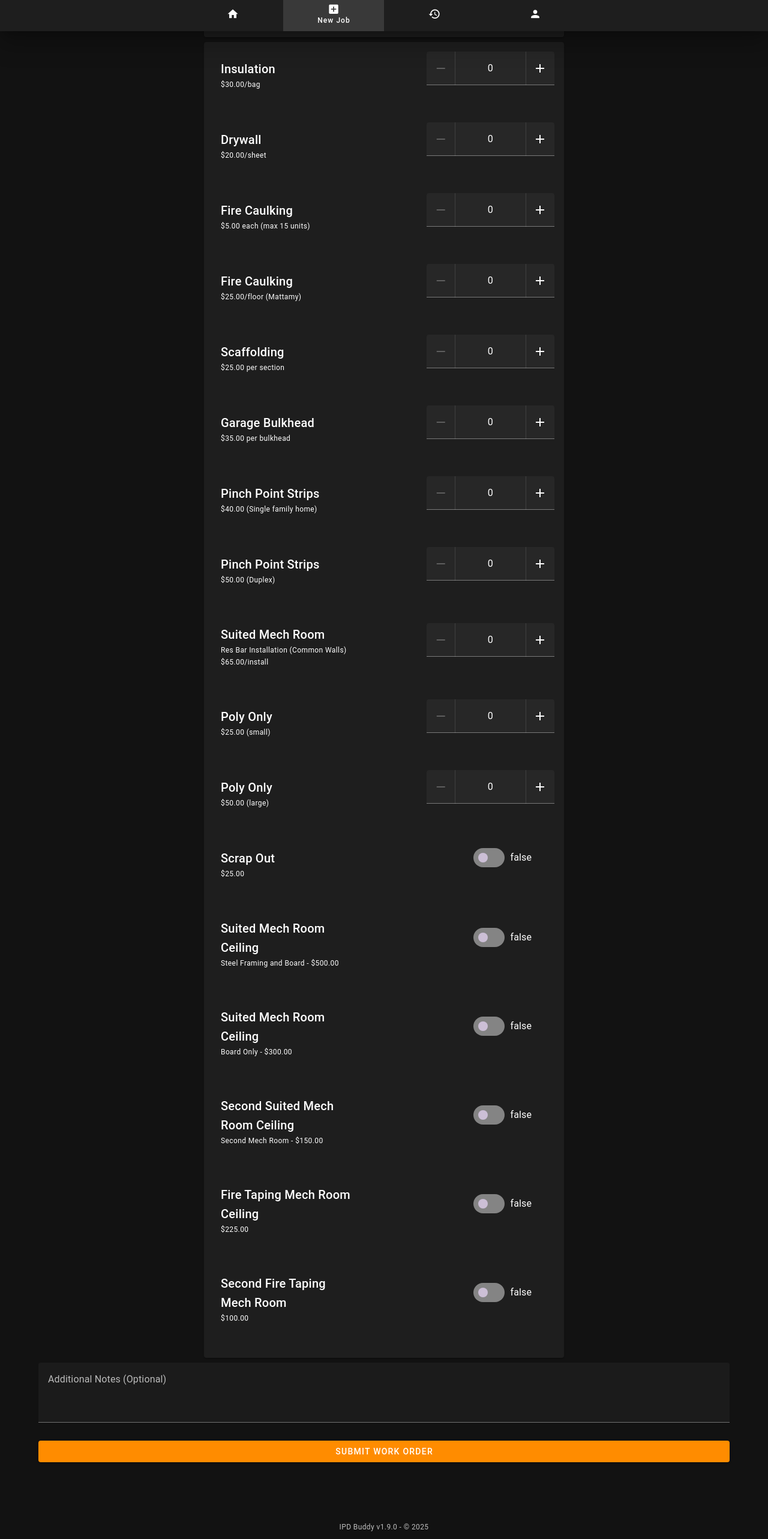
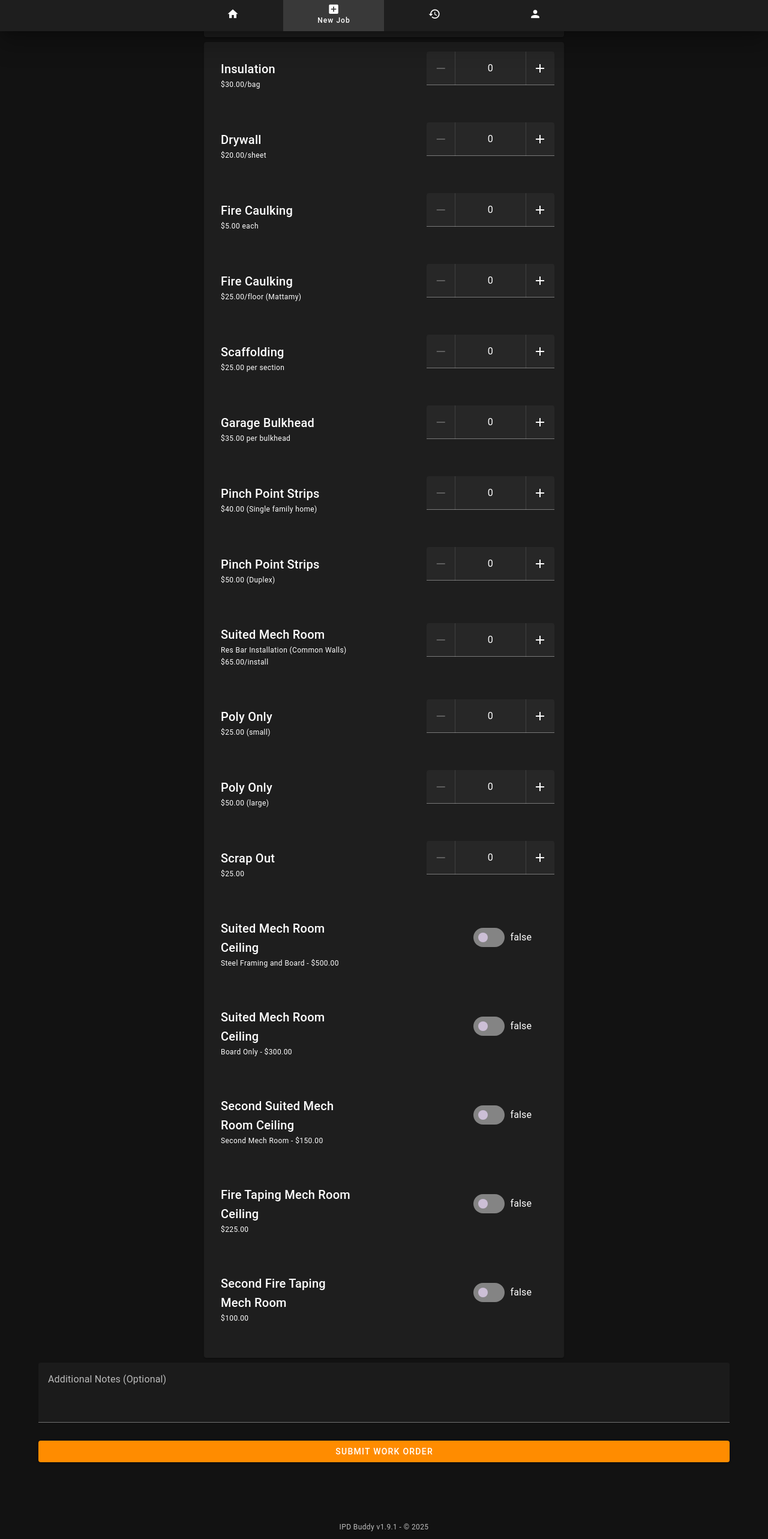
Before and after one commit to CHZelaya/IPD-Buddy-PWA, a Vue app: page /newJob in a window 1280 px wide. Shown: the part 748-3314 px from the top of the page at 60% size. Built offline with nearby package versions, Linux system fonts and the light colour scheme; no server answers; sample sign-in values are in the browser's storage; a small style sheet from the web is missing.

Commit message:
[REFACTOR] Adding changes to dev branch Removed limits on FIRE CAULKING & changed SCRAPOUT from Toggle to Quantity

```diff
--- a/src/components/AppFooter.vue
+++ b/src/components/AppFooter.vue
@@ -1,7 +1,7 @@
 <template>
   <v-footer height="40" class="justify-center px-2" color="transparent">
     <span class="text-grey-lighten-1 text-caption"
-      >IPD Buddy v1.9.0 - &copy; {{ new Date().getFullYear() }}</span
+      >IPD Buddy v1.9.1 - &copy; {{ new Date().getFullYear() }}</span
     >
   </v-footer>
 </template>
--- a/src/pages/NewJob.vue
+++ b/src/pages/NewJob.vue
@@ -135,10 +135,9 @@ const billableItems = ref<BillableItem[]>([
   {
     id: 'FIRE_CAULKING',
     label: 'Fire Caulking',
-    description: '$5.00 each (max 15 units)',
+    description: '$5.00 each',
     model: ref(0),
     type: 'quantity',
-    max: 15,
   },
   {
     id: 'FIRE_CAULKING_MATTAMY_HOUSE',
@@ -196,7 +195,7 @@ const billableItems = ref<BillableItem[]>([
     model: ref(0),
     type: 'quantity',
   },
-  { id: 'SCRAP_OUT', label: 'Scrap Out', description: '$25.00', model: ref(false), type: 'toggle' },
+  { id: 'SCRAP_OUT', label: 'Scrap Out', description: '$25.00', model: ref(0), type: 'quantity' },
   {
     id: 'STEEL_FRAMING_AND_BOARD',
     label: 'Suited Mech Room Ceiling',
```
